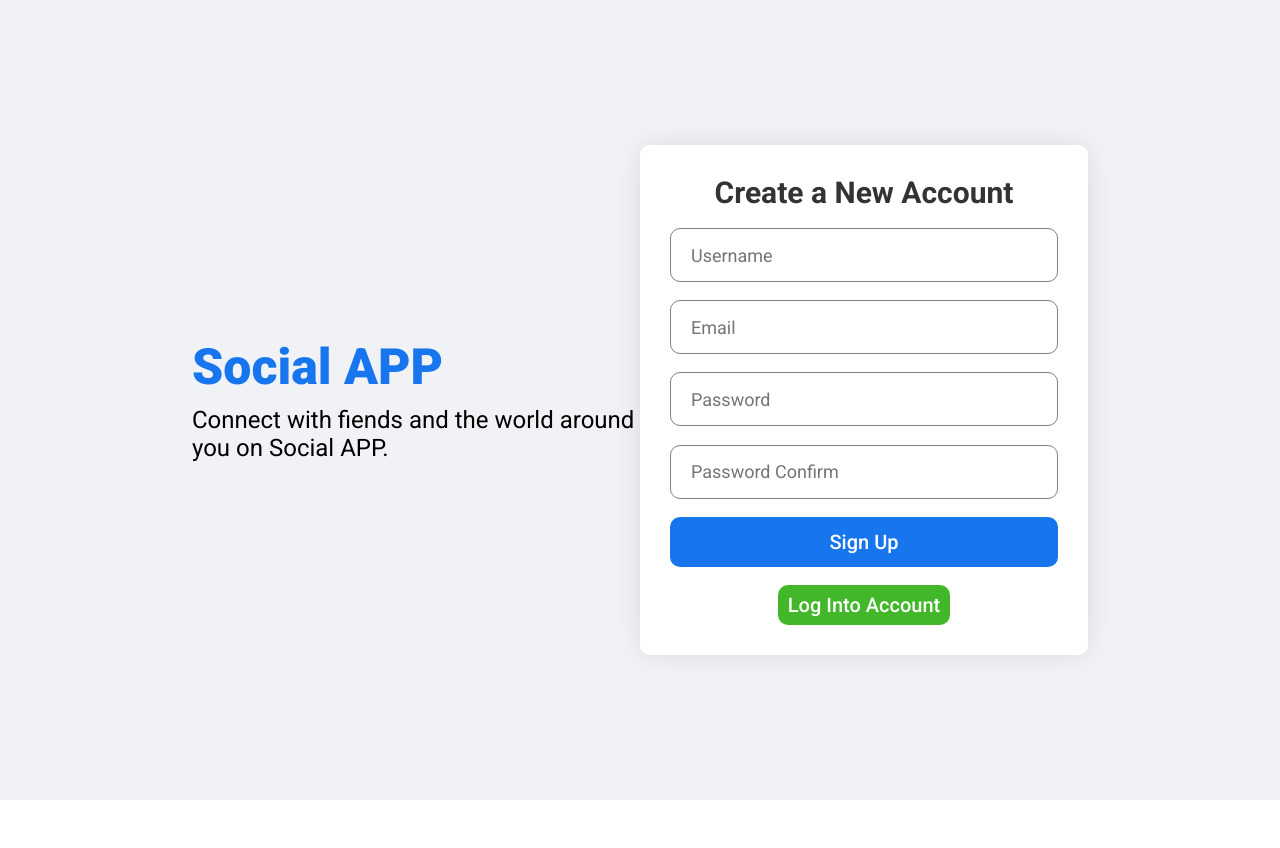
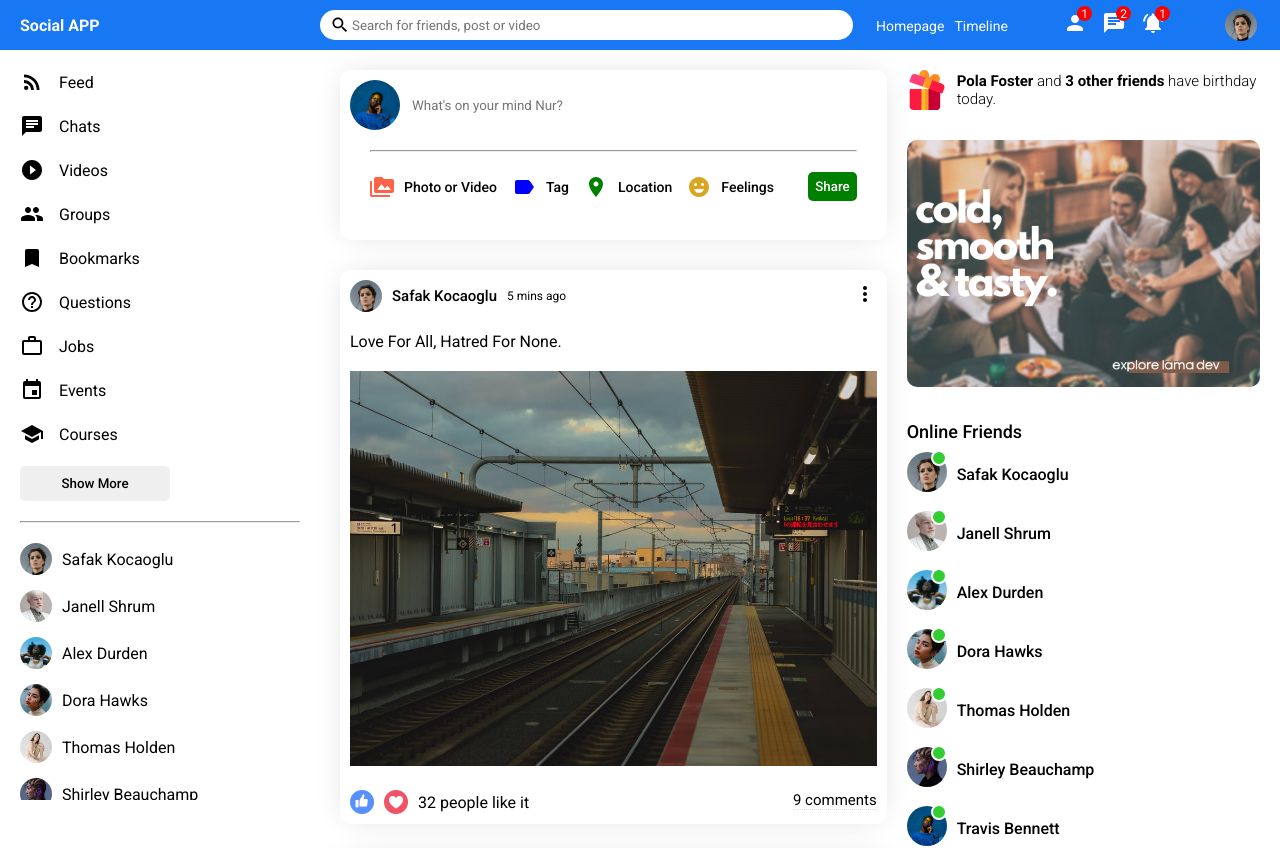
Before and after one commit to nmsoikat/Social-app-react, a React (Create React App) app: page / in a window 1280 px wide. Shown: the top 848 px of the page. Before the commit the page ends 800 px from the top, so only its background shows below. Built offline with nearby package versions, Linux system fonts and the light colour scheme.

Commit message:
complete social frontend

```diff
--- a/src/App.js
+++ b/src/App.js
@@ -1,15 +1,15 @@
 import Home from './pages/home/Home';
-import Login from './pages/login/Login';
-import Profile from './pages/profile/Profile'
-import Register from './pages/register/Register';
+// import Login from './pages/login/Login';
+// import Profile from './pages/profile/Profile'
+// import Register from './pages/register/Register';
 
 
 function App() {
   return (
-    // <Home />
+    <Home />
     // <Profile />
     // <Login />
-    <Register />
+    // <Register />
   );
 }
 
--- a/src/components/onlineFriend/OnlineFriend.jsx
+++ b/src/components/onlineFriend/OnlineFriend.jsx
@@ -3,7 +3,7 @@ import './onlineFriend.css';
 function OnlineFriend({ user }) {
   return <li className="rightbar-friend">
     <div className="rightbar-profile-img-container">
-      <img className='rightbar-profile-img' src={user.profilePicture} />
+      <img className='rightbar-profile-img' src={user.profilePicture}  alt=""/>
       <span className="rightbar-online"></span>
     </div>
     <span className="rightbar-profile-name">{user.username}</span>
--- a/src/components/post/Post.jsx
+++ b/src/components/post/Post.jsx
@@ -4,7 +4,7 @@ import { Users } from '../../dummyData';
 import { useState } from 'react';
 
 
-export default function ({ post }) {
+export default  function Post({ post }) {
 
   const [like, setLike] = useState(post.like)
   const [isLike, setIsLike] = useState(false)
@@ -18,7 +18,7 @@ export default function ({ post }) {
     <div className="post-wrapper">
       <div className="post-top">
         <div className="post-top-left">
-          <img className='post-profile-img' src={Users.filter(u => u.id === post.userId)[0].profilePicture} />
+          <img className='post-profile-img' src={Users.filter(u => u.id === post.userId)[0].profilePicture}  alt="" />
           <span className="post-username">{Users.filter(u => u.id === post.userId)[0].username}</span>
           <span className="post-date">{post.date}</span>
         </div>
@@ -28,12 +28,12 @@ export default function ({ post }) {
       </div>
       <div className="post-center">
         <span className="post-text">{post?.desc}</span>
-        <img className='post-img' src={post.photo} />
+        <img className='post-img' src={post.photo}  alt=""/>
       </div>
       <div className="post-bottom">
         <div className="post-bottom-left">
-          <img className='post-like-icon' src="/assets/like.png" alt="like" onClick={likeHandler} />
-          <img className='post-like-icon' src="/assets/heart.png" alt="heart" onClick={likeHandler} />
+          <img className='post-like-icon' src="/assets/like.png" alt="like" onClick={likeHandler}  />
+          <img className='post-like-icon' src="/assets/heart.png" alt="heart" onClick={likeHandler}  />
           <span className="post-like-count">{like} people like it</span>
         </div>
         <div className="post-bottom-right">
--- a/src/components/rightbar/Rightbar.jsx
+++ b/src/components/rightbar/Rightbar.jsx
@@ -2,18 +2,18 @@ import './rightbar.css';
 import { Users } from '../../dummyData'
 import OnlineFriend from '../onlineFriend/OnlineFriend';
 
-export default function Rightbar() {
+export default function Rightbar({ profile }) {
 
   const HomeRightbar = () => {
     return (
       <>
         <div className="birthday-container">
-          <img className="birthday-img" src="/assets/gift.png" />
+          <img className="birthday-img" src="/assets/gift.png"  alt="" />
           <span className="birthday-text">
             <b>Pola Foster</b> and  <b>3 other friends</b> have birthday today.
           </span>
         </div>
-        <img className="rightbar-ad" src="/assets/ad.png" />
+        <img className="rightbar-ad" src="/assets/ad.png"  alt="" />
         <h4 className="rightbar-title">Online Friends</h4>
         <ul className="rightbar-friend-list">
           {Users.map(u => (
@@ -46,27 +46,27 @@ export default function Rightbar() {
         <h4 className="rightbar-title">User Friends</h4>
         <div className="rightbar-followings">
           <div className="rightbar-following">
-            <img className='rightbar-following-img' src="/assets/person/1.jpeg"/>
+            <img className='rightbar-following-img' src="/assets/person/1.jpeg"   alt=""/>
             <span className="rightbar-following-name">John</span>
           </div>
           <div className="rightbar-following">
-            <img className='rightbar-following-img' src="/assets/person/1.jpeg"/>
+            <img className='rightbar-following-img' src="/assets/person/1.jpeg"   alt=""/>
             <span className="rightbar-following-name">John</span>
           </div>
           <div className="rightbar-following">
-            <img className='rightbar-following-img' src="/assets/person/1.jpeg"/>
+            <img className='rightbar-following-img' src="/assets/person/1.jpeg"  alt="" />
             <span className="rightbar-following-name">John</span>
           </div>
           <div className="rightbar-following">
-            <img className='rightbar-following-img' src="/assets/person/1.jpeg"/>
+            <img className='rightbar-following-img' src="/assets/person/1.jpeg"  alt="" />
             <span className="rightbar-following-name">John</span>
           </div>
           <div className="rightbar-following">
-            <img className='rightbar-following-img' src="/assets/person/1.jpeg"/>
+            <img className='rightbar-following-img' src="/assets/person/1.jpeg"  alt="" />
             <span className="rightbar-following-name">John</span>
           </div>
           <div className="rightbar-following">
-            <img className='rightbar-following-img' src="/assets/person/1.jpeg"/>
+            <img className='rightbar-following-img' src="/assets/person/1.jpeg"  alt="" />
             <span className="rightbar-following-name">John</span>
           </div>
         </div>
@@ -76,7 +76,12 @@ export default function Rightbar() {
 
   return <div className='rightbar'>
     <div className="rightbar-wrapper">
-      <ProfileRightbar />
+      {
+        profile ?
+          <ProfileRightbar />
+          :
+          <HomeRightbar />
+      }
     </div>
   </div>;
 }
--- a/src/components/share/Share.jsx
+++ b/src/components/share/Share.jsx
@@ -5,7 +5,7 @@ export default function Share() {
   return <div className='share'>
     <div className="share-wrapper">
       <div className="share-top">
-        <img src="/assets/person/7.jpeg" alt="" className="share-profile-img" />
+        <img src="/assets/person/7.jpeg" alt="" className="share-profile-img"/>
         <input placeholder="What's on your mind Nur?" className="share-input" />
       </div>
 
--- a/src/components/topbar/Topbar.jsx
+++ b/src/components/topbar/Topbar.jsx
@@ -32,7 +32,7 @@ export default function Topbar() {
             <span className="topbar-icon-badge">1</span>
           </div>
         </div>
-        <img src="/assets/person/1.jpeg" className='topbar-img' />
+        <img src="/assets/person/1.jpeg" className='topbar-img'  alt="" />
       </div>
     </div>
   )
--- a/src/pages/profile/Profile.jsx
+++ b/src/pages/profile/Profile.jsx
@@ -13,8 +13,8 @@ export default function Profile() {
         <div className="profile-right">
           <div className="profile-right-top">
             <div className="profile-cover">
-              <img className='profile-cover-img' src="/assets/post/1.jpeg" />
-              <img className='profile-user-img' src="/assets/person/7.jpeg" />
+              <img className='profile-cover-img' src="/assets/post/1.jpeg" alt="" />
+              <img className='profile-user-img' src="/assets/person/7.jpeg" alt="" />
             </div>
             <div className="profile-info">
               <h4 className="profile-info-name">Nur Mohammad</h4>
```
